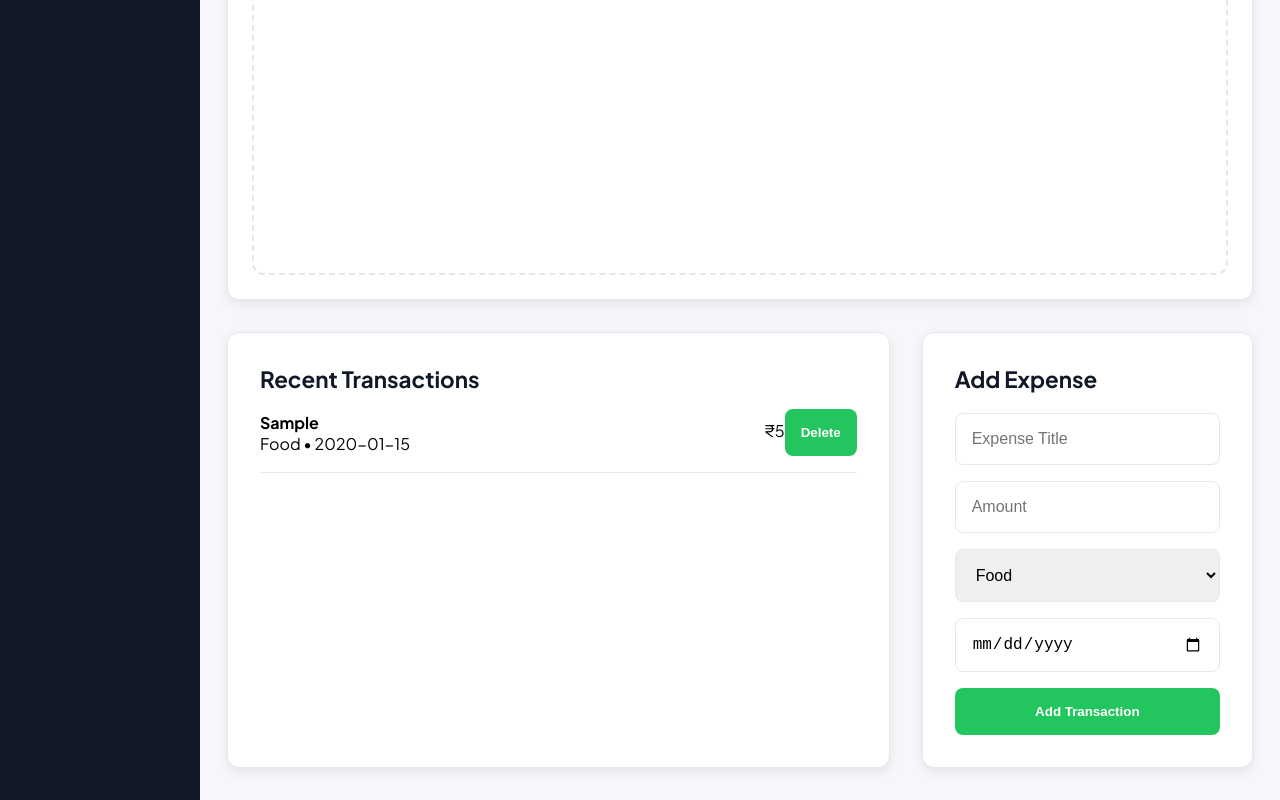
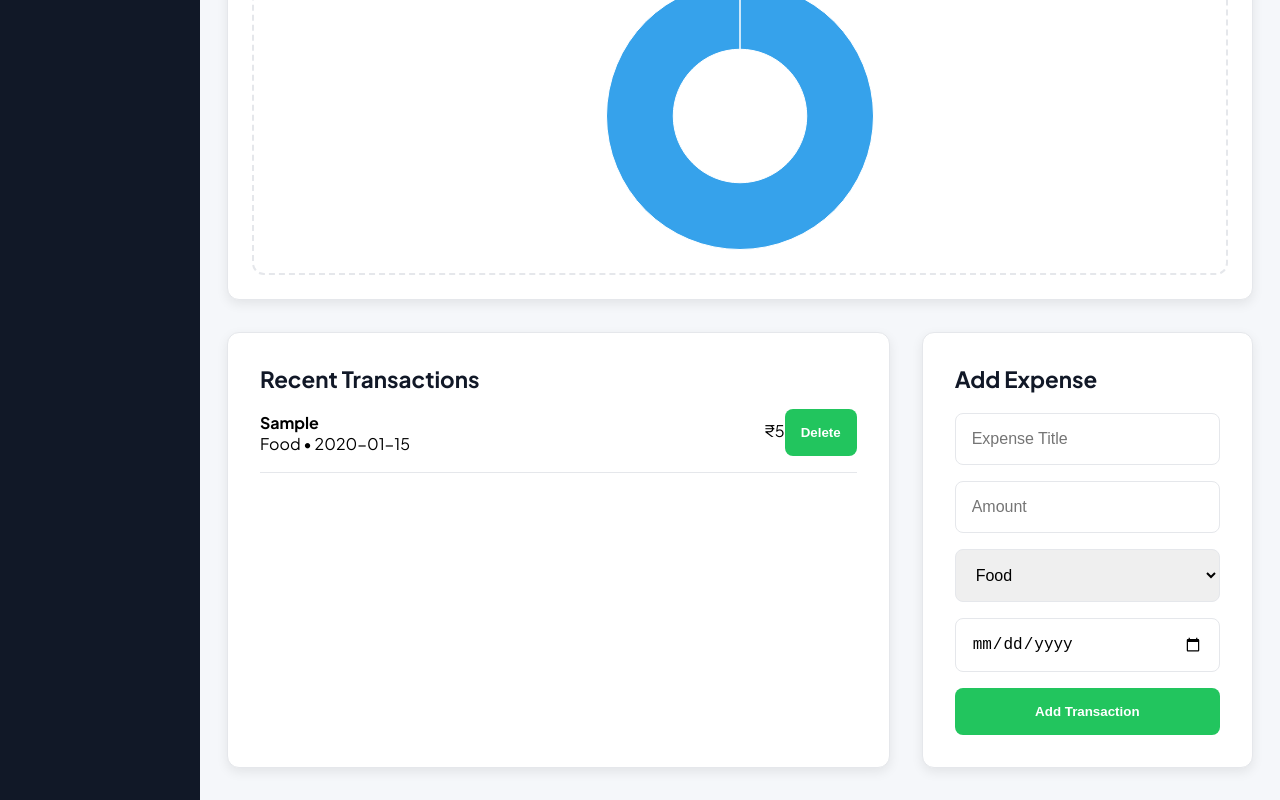
Before and after one commit to jatinrwt01/expense-tracker, a plain HTML site: page index.html in a window 1280 px wide. Both pictures are taken after typing "Sample", "5", "2020-01-15" into the empty fields and a click on the button "Add Transaction". Shown: the part 527-1327 px from the top of the page. Drawn offline with nearby package versions, Linux system fonts and the light colour scheme.

Commit message:
add expense analytics dashboard

```diff
--- a/index.html
+++ b/index.html
@@ -53,7 +53,7 @@
             <h2>Expense Analytics</h2>
         </div>
         <div class="chart-body">
-            <canvas id="expenseChart"></canvas>
+            <canvas id="expense-chart"></canvas>
         </div>
     </div>
 </section>
@@ -101,6 +101,7 @@
       </section>
     </main>
 
+    <script src="https://cdn.jsdelivr.net/npm/chart.js"></script>
     <script src="script.js"></script>
   </body>
 </html>
--- a/script.js
+++ b/script.js
@@ -1,4 +1,5 @@
 let transactions = [];
+let expenseChart;
 
 const title = document.getElementById("expense-title");
 const amount = document.getElementById("amount");
@@ -26,6 +27,7 @@ form.addEventListener("submit", (e) => {
   saveTransactions();
   renderTransactions();
   updateSummaryCards();
+  renderChart();
   form.reset();
 });
 
@@ -59,7 +61,6 @@ function transactionElement(transaction) {
   buttonElement.textContent = "Delete";
 
   buttonElement.addEventListener("click", (e) => {
-    console.log(`Delete button of ${transaction.title} clicked`);
     deleteTransaction(transaction.id);
   })
   rightEl.appendChild(amountElement);
@@ -77,6 +78,7 @@ function deleteTransaction(id){
   renderTransactions();
   saveTransactions();
   updateSummaryCards();
+  renderChart();
 }
 
 
@@ -118,8 +120,50 @@ function loadTransactions(){
   }
   renderTransactions();
   updateSummaryCards();
+  renderChart();
+}
+
+
+/*===Chart Analytics logic ===*/
+
+function categoryExpenses(){
+  //transactions --> object (key:value) = (category:totalexpense)
+  const categoryWiseExpenses = {};
+  transactions.forEach((transaction)=>{
+    if(!(transaction.category in categoryWiseExpenses)){
+      categoryWiseExpenses[transaction.category] = transaction.amount;
+    } else{
+      categoryWiseExpenses[transaction.category] += transaction.amount;
+    }
+  });
+
+  return categoryWiseExpenses;
+}
+
+function renderChart(){
+  const categoryExpensesObj = categoryExpenses();
+  const labels = Object.keys(categoryExpensesObj);
+  const values = Object.values(categoryExpensesObj);
+  const ctx = document.getElementById('expense-chart');
+
+  if(expenseChart){
+   expenseChart.destroy();
+  }
+  expenseChart = new Chart(ctx, {
+    type: 'doughnut',
+    data: {
+      labels : labels,
+      datasets: [{
+        label : 'Expenses',
+        data: values,
+        borderWidth: 1
+      }]
+    }
+  });
 }
 
 
 
+
+
 loadTransactions();
--- a/style.css
+++ b/style.css
@@ -182,6 +182,13 @@ body{
     border-radius: var(--radius-md);
     color: var(--text-secondary);
     min-height: 350px;
+    max-height: 350px;
+    width: 100%;
+}
+
+#expense-chart{
+    max-width: 500px;
+    max-height: 300px;
 }
 
 /*Section 3- Bottom Section*/
```
